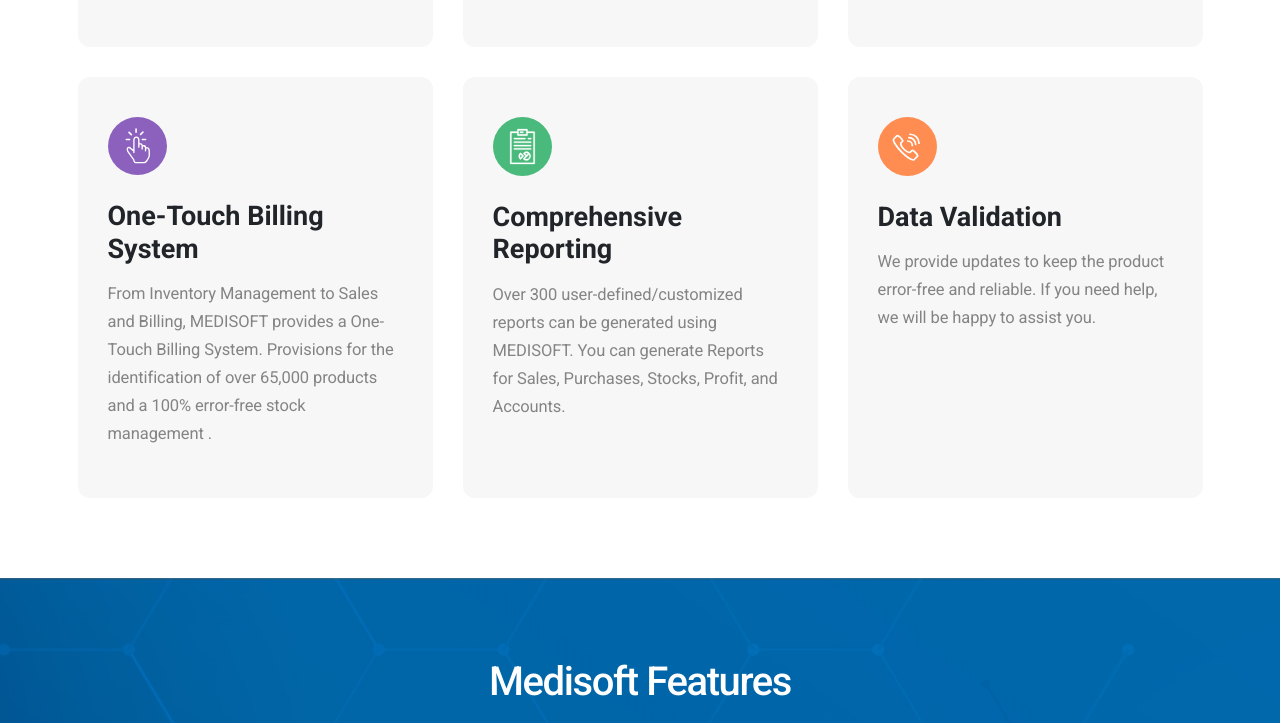
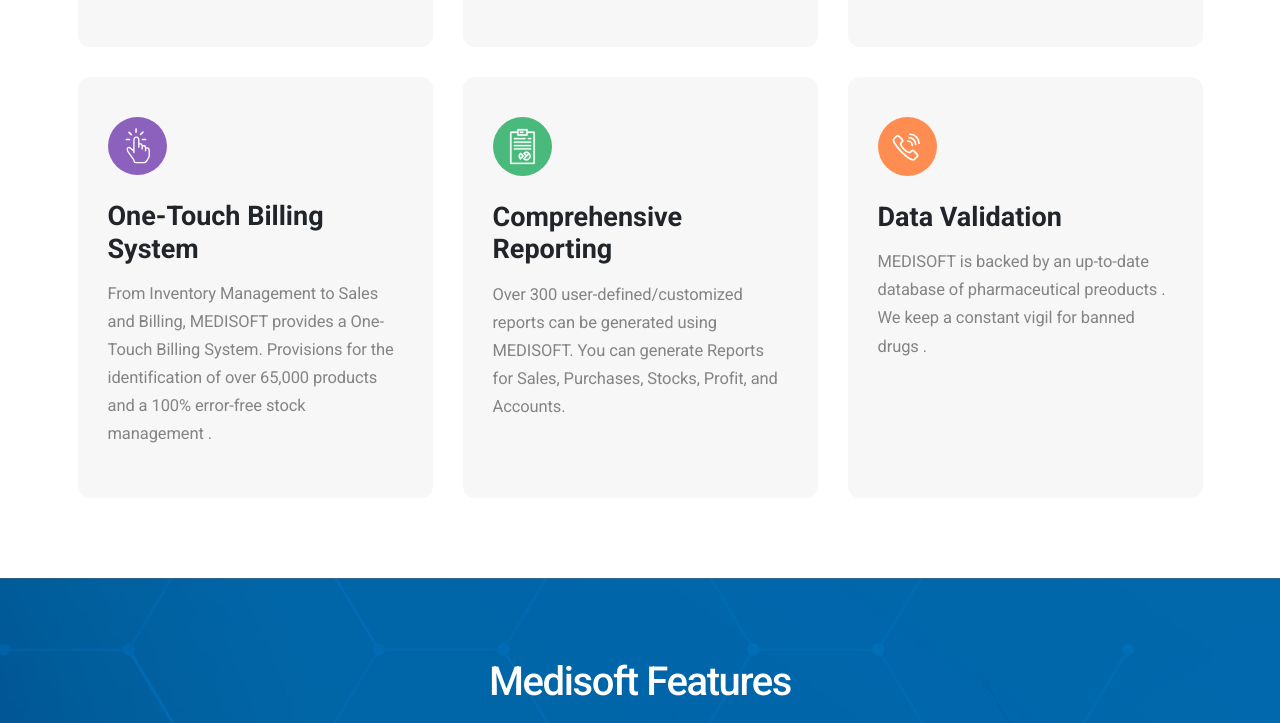
Before and after one commit to Jaseem-v/Medisoft, a website: page index.html in a window 1280 px wide. Shown: the part 1202-1925 px from the top of the page. Drawn offline with nearby package versions, Linux system fonts and the light colour scheme.

Commit message:
responsive

```diff
--- a/index.html
+++ b/index.html
@@ -92,7 +92,7 @@
         <!-- ---------nav-bar---------- -->
 
         <!-- header -->
-        <header class="header" style="background-image: url(assets/img/bg.jpeg);">
+        <header class="header" style="background-image: url(assets/img/banner-bg-1.jpg);">
             <div class="container">
                 <div class="row">
 
@@ -184,8 +184,8 @@
                         </div>
                         <h2 class="speciality__title">Data Validation</h2>
                         <p class="paragraph paragraph--speciality">
-                            We provide updates to keep the product error-free and reliable. If you need help, we will be
-                            happy to assist you.
+                            MEDISOFT is backed by an up-to-date database of pharmaceutical preoducts . We keep a
+                            constant vigil for banned drugs .
                         </p>
                         <!-- <a href="#/" class="line-btn">Read more...</a> -->
                     </div>
```
Also changed, not shown: assets/img/banner-bg-1.jpg (added).
